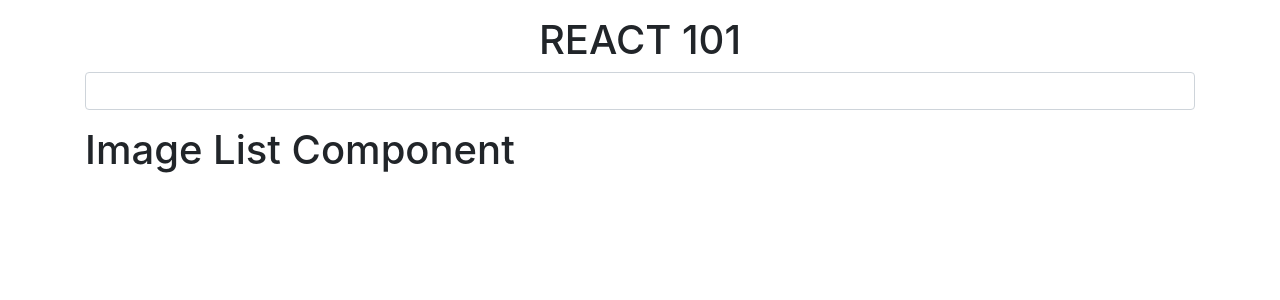
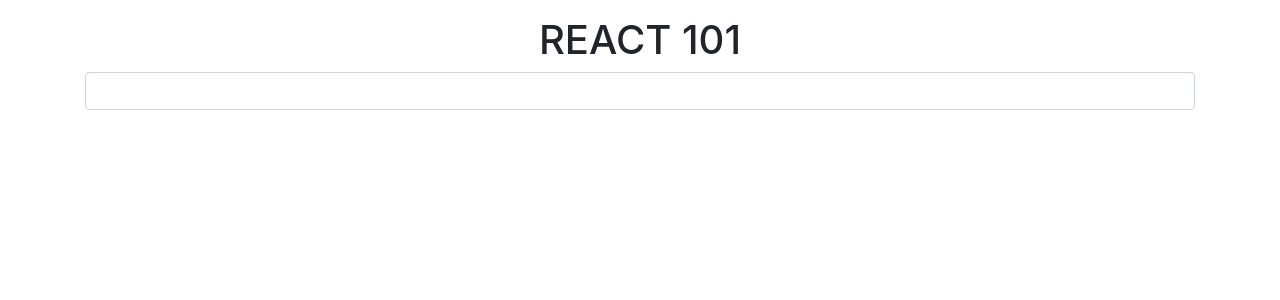
Before and after one commit to ghalibgendut/belajar-react, a React (Create React App) app: page / in a window 1280 px wide. Shown: the top 300 px of the page. Built offline with nearby package versions, Linux system fonts and the light colour scheme.

Commit message:
React Search Bar

```diff
--- a/src/components/App.jsx
+++ b/src/components/App.jsx
@@ -7,15 +7,17 @@ import axios from 'axios';
 
 
 
+
 // Membuat komponen berbasis class
 
 class App extends React.Component {
 
+    // Tempat penyimpanan untuk data komponen
     state = {
         images: []
     }
 
-    onCari (keyword) {
+    onCari = (keyword) => {
         axios.get(
             'https://api.unsplash.com/search/photos',
             {
@@ -31,11 +33,10 @@ class App extends React.Component {
             // respon dari request (res) disimpan ke 'state'
         ).then(
             (res) => {
-                console.log(res.data.results);
-                 // this.setState({ images: res.data.results });
-
+                // console.log(res.data.results);
+                this.setState({ images: res.data.results })
             }
-        );
+        )
     }
 
 
@@ -45,8 +46,9 @@ class App extends React.Component {
         return (
             <div className="container">
                 <h1 className="text-center mt-3"> REACT 101 </h1>
+                {/* onCari yang pertama adalah property */}
                 <SearchBar onCari={this.onCari}/>
-                <ImageList/>
+                <ImageList images={this.state.images}/>
             </div>
         );
     }
--- a/src/components/ImageList.jsx
+++ b/src/components/ImageList.jsx
@@ -1,14 +1,30 @@
 import React, { Component } from 'react';
 
-class ImageList extends Component {
-    render () {
+let ImageList = (props) => {
+
+
+
+    let results = props.images.map((image) => {
         return(
-            <div>
-                <h1>Image List Component</h1>
-            </div>
-        );
-    }
+            <img
+                className = "my-3 card"
+                src={image.urls.regular}
+                key={image.id}
+                alt={image.description}
+            />
+        )
+    });
+
+    return (
+        <div className="card-columns">
+            {results}
+        </div>
+    )
+
+
+
 
 }
 
+
 export default ImageList
--- a/src/components/SearchBar.jsx
+++ b/src/components/SearchBar.jsx
@@ -3,16 +3,11 @@ import React from 'react';
 
 class SearchBar extends React.Component {
 
-    // Tempat penyimpanan untuk data komponen
-    state = {
-        images : []
-
-    }
 
     kirimData = (event) => {
         // Agar halaman tidak merefresh / reload
         event.preventDefault();
-        this.props.onCari('Car');
+        this.props.onCari(this.keyword.value);
 
         // Akses Unsplash API
         // Setelah melakukan request akan meruning function 'then'
@@ -49,7 +44,7 @@ class SearchBar extends React.Component {
         return(
             <div>
                 <form onSubmit={this.kirimData} className="form-group">
-                    <input type="text" name="search-bar" className="form-control" id=""/>
+                    <input ref={(input) => {this.keyword = input }} type="text" className="form-control"/>
                 </form>
             </div>
         );
```
